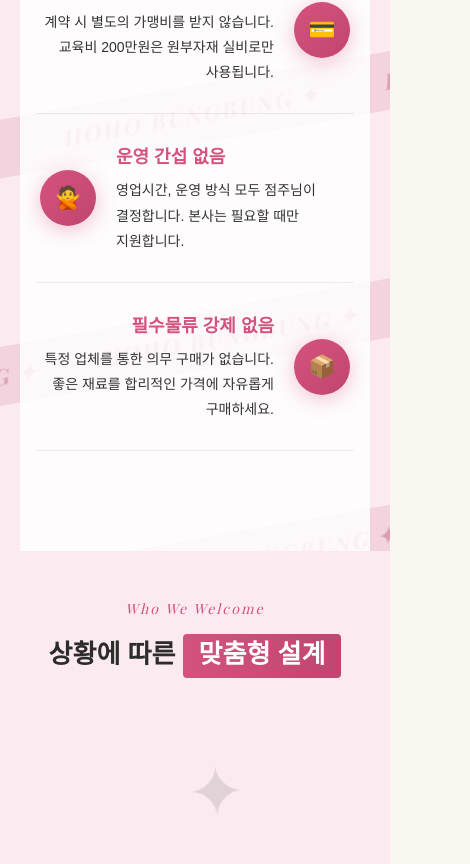
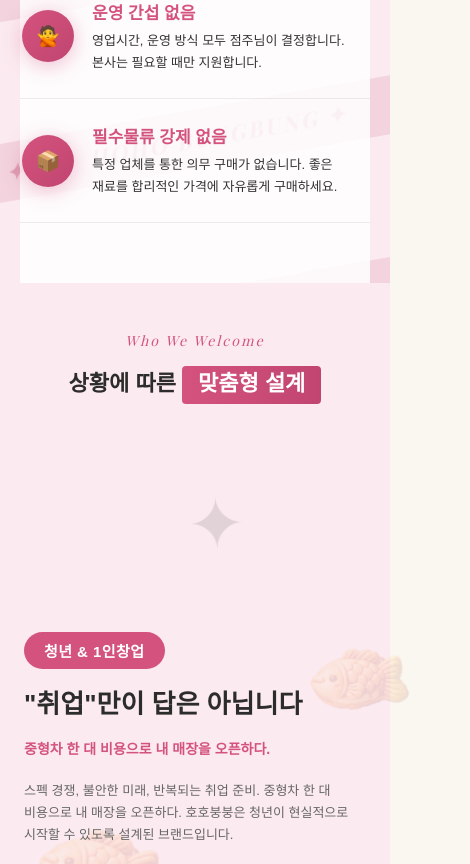
Before and after one commit to hohobungbung/hoho_front, a React (Vite) app: page / in a window 390 px wide. Shown: the part 2215-3079 px from the top of the page, 470 px wide, since content can reach past the window. Built offline with nearby package versions, Linux system fonts and the light colour scheme; no server answers; a web font is replaced by a local one.

Commit message:
sticky 깨짐 수정, 모바일 줄맞춤 개선 (overflow hidden→clip)

```diff
--- a/src/pages/MainPage.jsx
+++ b/src/pages/MainPage.jsx
@@ -434,9 +434,6 @@ function Revenue() {
           <p className="revenue__notice">* 상일동 직영점 3월 실제 매출 기준. 입지·운영 방식에 따라 달라질 수 있습니다.</p>
         </div>
       </div>
-      <p className="revenue__mid-copy">
-        "타 프랜차이즈, 매출만 높으면 그만일까요? 높은 매출, 몸만 힘들고 남는 게 없다면?"
-      </p>
     </section>
   )
 }
--- a/src/styles/_reset.scss
+++ b/src/styles/_reset.scss
@@ -8,7 +8,7 @@ body {
   color: var(--text);
   background: var(--ivory);
   -webkit-font-smoothing: antialiased;
-  overflow-x: hidden; // fz-row 슬라이드 가로 스크롤 방지
+  overflow-x: clip; // fz-row 슬라이드 가로 스크롤 방지 (hidden 쓰면 sticky 깨짐)
 }
 img { max-width: 100%; display: block; }
 button { cursor: pointer; border: none; background: none; font-family: var(--font-body); }
--- a/src/styles/_responsive.scss
+++ b/src/styles/_responsive.scss
@@ -2,8 +2,8 @@
 // 반응형 (모바일 대응)
 // ===========================
 
-// 전체 가로 스크롤 방지
-html, body { overflow-x: hidden; max-width: 100vw; }
+// 가로 스크롤 방지 — html에는 절대 적용 금지 (sticky 깨짐)
+body { overflow-x: clip; }
 
 // 태블릿 이하 (900px)
 @media (max-width: 900px) {
@@ -18,11 +18,8 @@ html, body { overflow-x: hidden; max-width: 100vw; }
   .franchise-type:nth-child(even) { direction: ltr; }
   .footer__top { flex-direction: column; align-items: flex-start; }
   .fz-row { grid-template-columns: 80px 1fr; gap: 24px; }
-  .fz-row--reverse { grid-template-columns: 1fr 80px; }
+  .fz-row--reverse { grid-template-columns: 80px 1fr; direction: ltr; }
   .fz-row__icon-circle { width: 72px; height: 72px; font-size: 28px; }
-  .stype-card-full { grid-template-columns: 1fr; grid-template-rows: 200px 1fr; }
-  .stype-book { height: min(calc(100vh - var(--nav-h) - 40px), 560px); }
-  .stype-card-full__content { padding: 28px 28px; gap: 12px; }
 }
 
 // 팬 캐러셀 (768px)
@@ -32,61 +29,77 @@ html, body { overflow-x: hidden; max-width: 100vw; }
   .fan-section { padding: 0 56px; }
   .franchise-type { grid-template-columns: 1fr; }
   .franchise-type:nth-child(even) { direction: ltr; }
-  .envelope-body { grid-template-columns: 1fr; }
-  .envelope-left { min-height: 200px; padding: 32px 28px; }
-  .envelope-left__bread-placeholder { display: none; }
-  .envelope-right { padding: 32px 24px; }
 }
 
 // 모바일 (600px)
 @media (max-width: 600px) {
+  // 공통
   .container { padding: 0 20px; }
   .nav__inner { padding: 0 20px; }
+  .section { padding: 60px 20px; }
+  .section-title { font-size: 22px; word-break: keep-all; }
+
+  // 탭
   .sticky-tabs__inner { padding: 0 16px; }
-  .sticky-tab { padding: 8px 14px; font-size: 12px; }
+  .sticky-tab { padding: 8px 12px; font-size: 12px; }
+
+  // 폼
   .form-row { grid-template-columns: 1fr; }
-  .reasons__grid { grid-template-columns: 1fr; }
-  .reasons__grid--2 { grid-template-columns: 1fr; }
-  .monthly-weeks { grid-template-columns: 1fr 1fr; }
-  .factory__steps { flex-wrap: wrap; }
+
+  // 푸터
   .footer__info { flex-direction: column; gap: 4px; }
-  .fz-char { font-size: 64px; }
+
+  // 팬
   .fan-stage { height: 200px; }
   .fan-section { padding: 0 48px; }
 
-  // 브랜드 페이지 3단 카드 → 1단
+  // 브랜드 페이지
   .brand-diff-grid { grid-template-columns: 1fr; gap: 12px; }
   .brand-diff-card { padding: 20px; }
-
-  // 브랜드 페이지 이미지 슬라이더
   .img-slider { max-width: 100%; }
+  .brand-full__highlight { padding: 24px 20px; }
+  .factory__steps { flex-wrap: wrap; }
+  .factory__step { clip-path: none; flex: 0 0 calc(50% - 4px); }
+  .factory__step:first-child { clip-path: none; }
 
   // 4무 섹션
-  .fz-inner { padding: 0 16px; }
-  .fz-row { grid-template-columns: 64px 1fr; gap: 16px; padding: 28px 0; }
-  .fz-row--reverse { grid-template-columns: 64px 1fr; }
-  .fz-row__icon-circle { width: 56px; height: 56px; font-size: 22px; }
-  .fz-row__name { font-size: 18px; }
-  .fz-row__desc { font-size: 14px; }
-  .four-zero__edu { font-size: 12px; padding: 6px 14px; word-break: keep-all; }
+  .fz-section { padding: 60px 0; }
+  .fz-inner { padding: 0 20px; }
+  .fz-row {
+    grid-template-columns: 56px 1fr;
+    gap: 16px;
+    padding: 24px 0;
+    direction: ltr;
+  }
+  .fz-row--reverse {
+    grid-template-columns: 56px 1fr;
+    direction: ltr;
+  }
+  .fz-row--reverse .fz-row__name,
+  .fz-row--reverse .fz-row__desc { text-align: left; }
+  .fz-row__icon-circle { width: 52px; height: 52px; font-size: 20px; }
+  .fz-row__name { font-size: 17px; margin-bottom: 6px; }
+  .fz-row__desc { font-size: 13px; line-height: 1.7; }
+  .four-zero__edu { font-size: 12px; padding: 6px 14px; word-break: keep-all; text-align: center; }
 
   // 창업유형 섹션
-  .stype-slide { grid-template-columns: 1fr; padding: 16px 24px; gap: 16px; }
+  .stype-slide { grid-template-columns: 1fr; padding: 16px 24px; gap: 12px; }
   .stype-slide__visual { display: none; }
-  .stype-slide__title { font-size: 28px; }
-  .stype-slide__brief { font-size: 15px; }
-  .stype-slide__detail { font-size: 14px; }
+  .stype-slide__title { font-size: 26px; }
+  .stype-slide__brief { font-size: 14px; }
+  .stype-slide__detail { font-size: 13px; line-height: 1.7; }
 
-  // 도넛 차트 — transform 대신 실제 크기 축소
+  // 도넛 차트
   .donut-chart-container {
-    width: 240px !important;
-    height: 240px !important;
-    overflow: hidden;
-  }
-  .donut-chart-container svg {
     width: 240px !important;
     height: 240px !important;
   }
   .revenue__body { gap: 16px; }
-  .revenue { overflow: hidden; }
+
+  // 창업안내 이유 카드
+  .reasons__grid { grid-template-columns: 1fr; }
+  .reasons__grid--2 { grid-template-columns: 1fr; }
+
+  // 월별 수익 카드
+  .monthly-weeks { grid-template-columns: 1fr 1fr; }
 }
```
